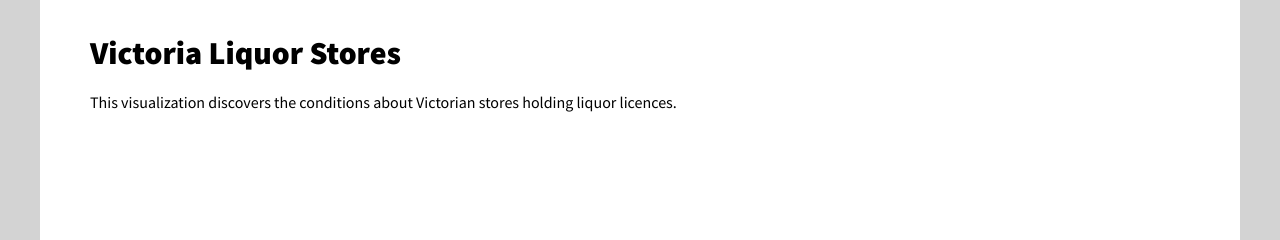
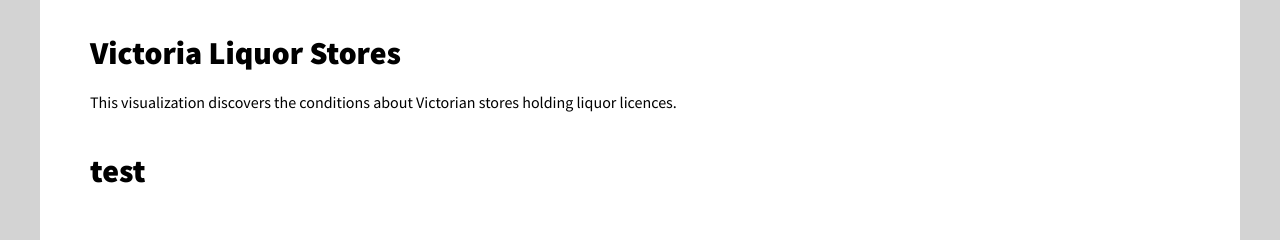
Before and after one commit to yzhu0025mon/FIT3179_Visualisation02, a plain HTML site: page index.html in a window 1280 px wide. Shown: the top 240 px of the page. Drawn offline with nearby package versions, Linux system fonts and the light colour scheme; a script that the page names is missing.

Commit message:
Update index.html

```diff
--- a/index.html
+++ b/index.html
@@ -67,7 +67,7 @@
    <!-- pure grid group -->
      <div class="pure-g">
        <div class="pure-u-1-1">
-         <h1><br></h1>
+         <h1>test<br></h1>
        </div>
      </div>
    <!-- end pure grid group -->
```
